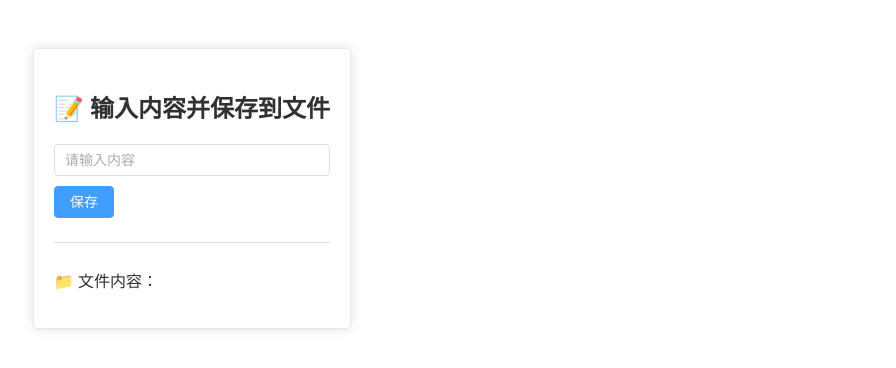
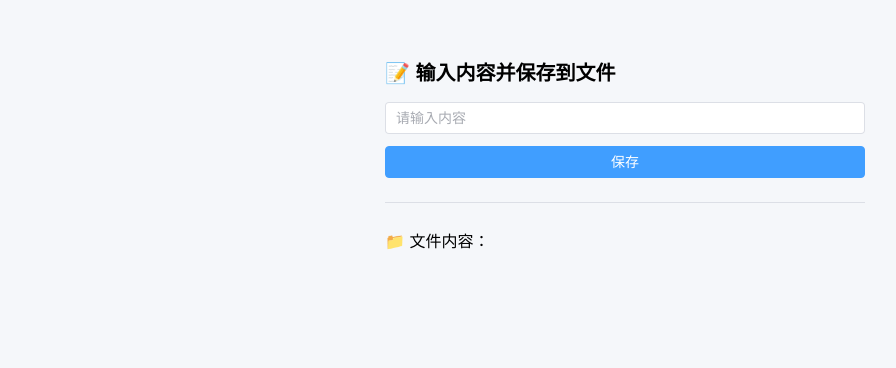
Before and after one commit to zhuxiufeng/tauri_demo, a Vue app: page / in a window 1280 px wide. Shown: the top 368 px of the page, without its empty margins (15-911 px from the left). Built offline with nearby package versions, Linux system fonts and the light colour scheme.

Commit message:
style: enhance App.vue layout and styling for improved user experience

```diff
--- a/src/App.vue
+++ b/src/App.vue
@@ -1,26 +1,70 @@
 <template>
-    <el-container style="padding: 40px;">
-        <el-card>
-            <h2>📝 输入内容并保存到文件</h2>
-            <el-input v-model="text" placeholder="请输入内容" />
-            <el-button type="primary" @click="saveToFile" style="margin-top: 10px;">保存</el-button>
+    <el-container class="container">
+        <div class="content-box">
+            <h2 class="title">📝 输入内容并保存到文件</h2>
+            <el-input v-model="text" placeholder="请输入内容" clearable />
+            <el-button type="primary" @click="saveToFile" class="save-button">保存</el-button>
             <el-divider />
-            <p>📁 文件内容：</p>
-            <el-alert v-if="fileContent" type="success" :title="fileContent" />
-        </el-card>
+            <p class="file-label">📁 文件内容：</p>
+            <el-alert
+                v-if="fileContent"
+                type="success"
+                :title="fileContent"
+                show-icon
+                class="file-alert"
+            />
+        </div>
     </el-container>
 </template>
 
 <script setup>
-import { ref } from 'vue'
-import { invoke } from '@tauri-apps/api/core'
-
+import {ref} from 'vue'
+import {invoke} from '@tauri-apps/api/core'
 
 const text = ref('')
 const fileContent = ref('')
 
 const saveToFile = async () => {
-    const content = await invoke('write_to_file', { content: text.value })
-    fileContent.value = content
+    fileContent.value = await invoke('write_to_file', {content: text.value})
 }
 </script>
+
+<style>
+body {
+    margin: 0;
+    font-family: "Helvetica Neue", Helvetica, Arial, sans-serif;
+    background-color: #f5f7fa;
+}
+
+.container {
+    padding: 40px;
+    display: flex;
+    justify-content: center;
+}
+
+.content-box {
+    max-width: 480px;
+    width: 100%;
+}
+
+.title {
+    font-weight: bold;
+    font-size: 20px;
+    margin-bottom: 16px;
+}
+
+.save-button {
+    margin-top: 12px;
+    width: 100%;
+}
+
+.file-label {
+    margin: 12px 0 6px;
+    font-weight: 500;
+}
+
+.file-alert {
+    border-radius: 10px;
+    font-size: 14px;
+}
+</style>
```
